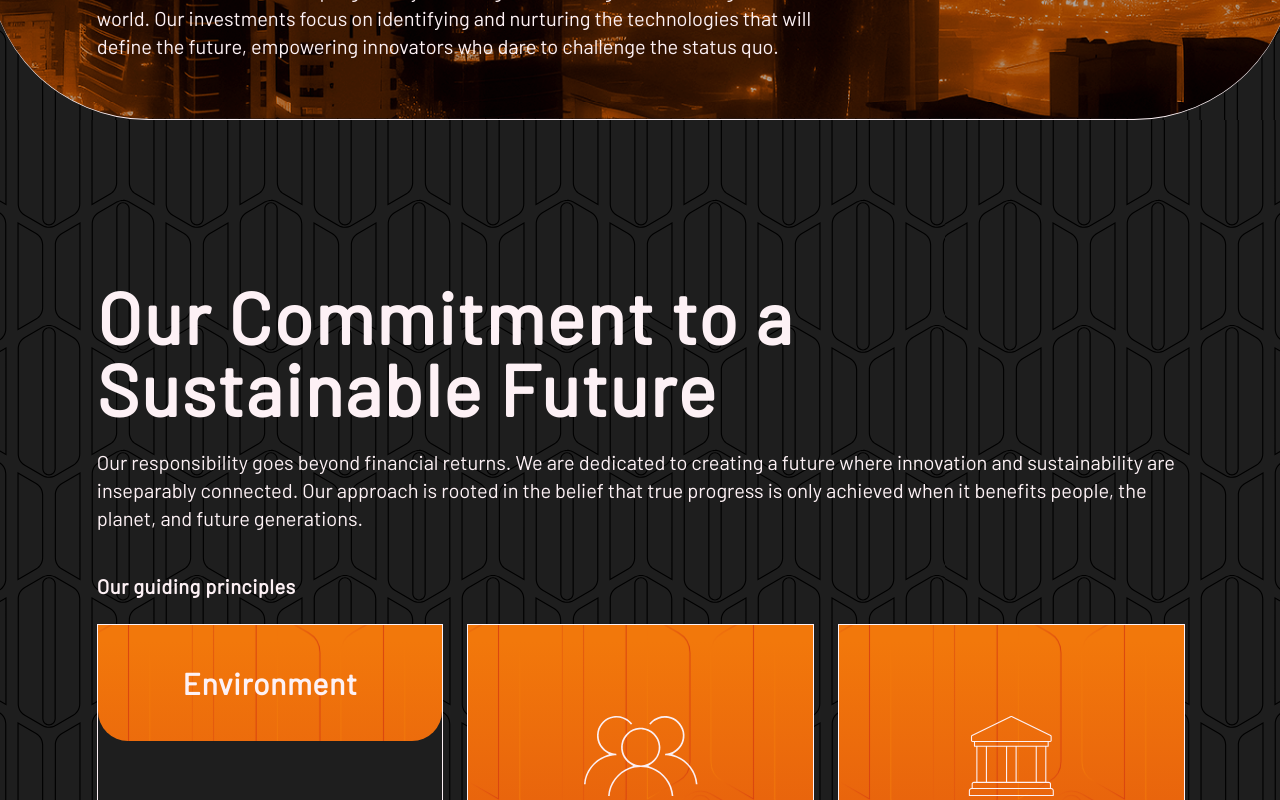
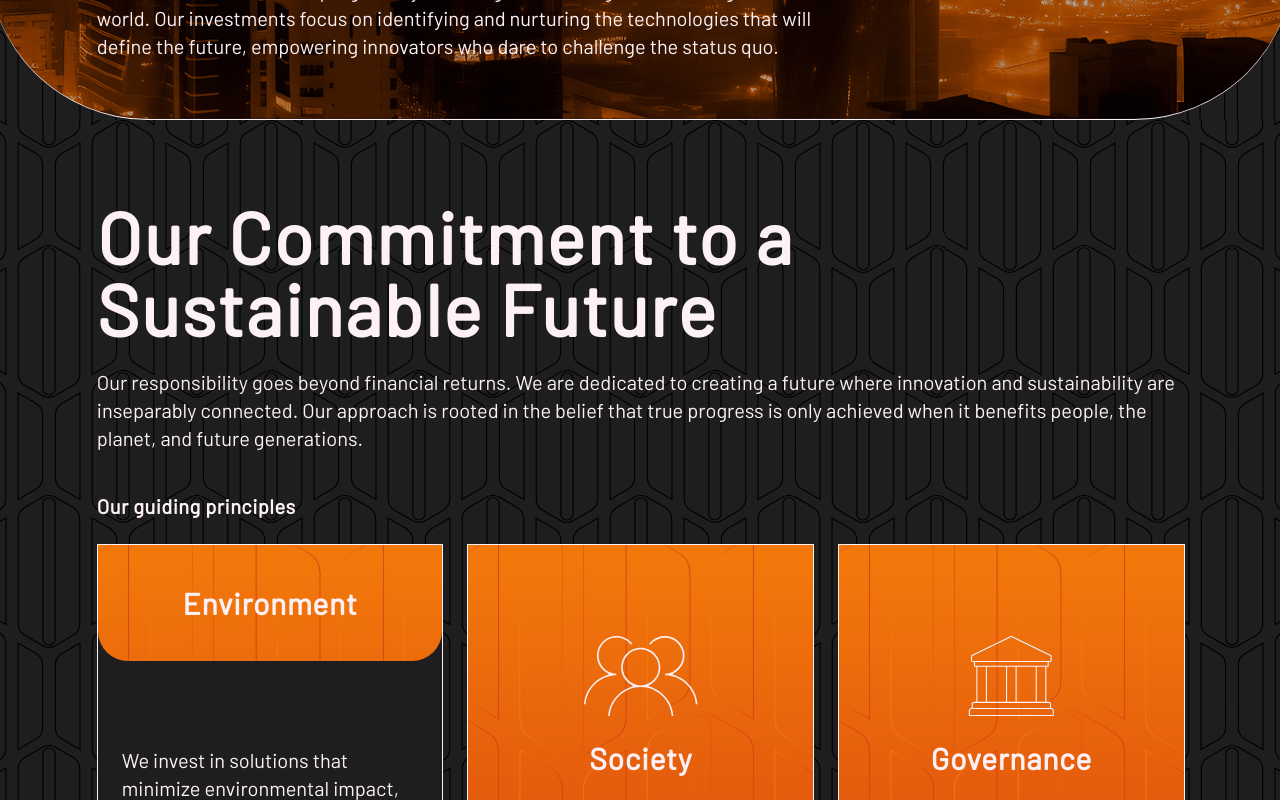
Before and after one commit to ninaismail/vuejs4, a Vue app: page / in a window 1280 px wide. Shown: the part 680-1480 px from the top of the page. Built offline with nearby package versions, Linux system fonts and the light colour scheme; a web font is replaced by a local one.

Commit message:
fixed something

```diff
--- a/src/components/Commitment.vue
+++ b/src/components/Commitment.vue
@@ -1,6 +1,6 @@
 <template>
     <section id="responsibility" class="bg-bgcolor1">
-        <div class="relative bg-bgcolor custom-bg sm:rounded-b-[160px] rounded-b-[100px] border-b border-offwhite w-[102%] overflow-hidden sm:-left-3 -left-1 py-20">
+        <div class="relative bg-bgcolor custom-bg sm:rounded-b-[160px] rounded-b-[100px] border-b border-offwhite w-[102%] overflow-hidden sm:-left-3 -left-1">
         <div class="flex flex-col justify-around w-11/12 gap-10 py-20 mx-auto 2xl:w-8/12 sm:w-10/12">
             <div class="flex flex-col gap-6 mx-auto 2xl:gap-10">
             <h1 class="text-offwhite font-[600] 2xl:text-[68px] lg:text-7xl md:text-6xl sm:text-5xl text-4xl tracking-wide">Our Commitment to a Sustainable Future</h1>
```
Also changed, not shown: 2 other files (tests, documents, lock files or other folders).
